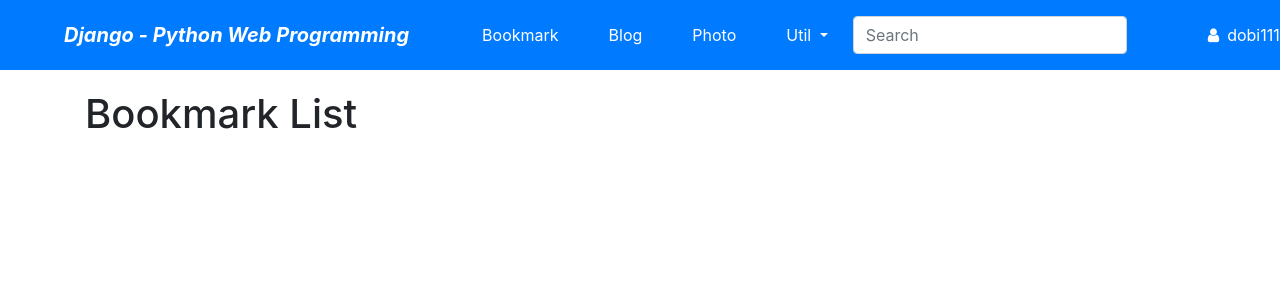
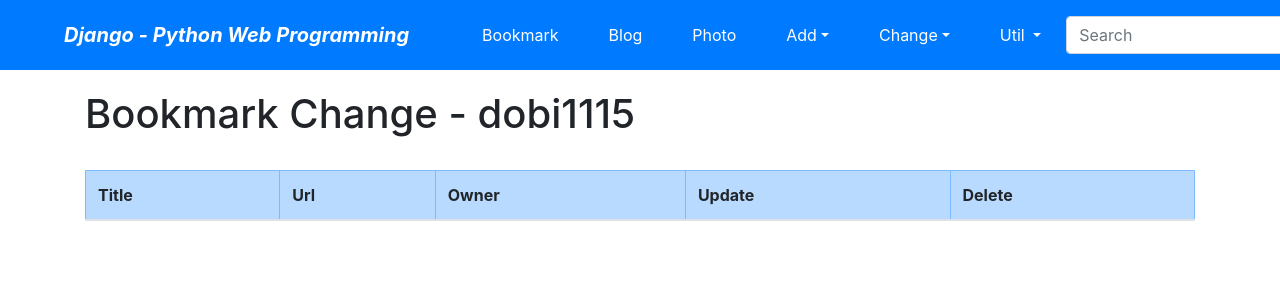
Before and after one commit to louisuss/django_blog_practice, a Django app: page /bookmark/change/ in a window 1280 px wide. Shown: the top 300 px of the page. Run offline with Django 3.2, Linux system fonts and the light colour scheme; a user stored in the database is signed in; data comes from the database, SQL or seed files in the repository; both versions use the stored data as it was after the commit; lists and menus that the app fills with data are empty; parts of the project's set-up code (start-up, migrations or seed data) failed here and were passed over; some libraries are stand-ins or nearby versions.

Commit message:
Modified blog and bookmark templates

```diff
--- /dev/null
+++ b/bookmark/templates/bookmark/bookmark_change_list.html
@@ -0,0 +1,30 @@
+{% extends "base.html" %}
+{% block title %}bookmark_change_list.html{% endblock %}
+
+{% block content %}
+<h1>Bookmark Change - {{user}}</h1>
+<br>
+
+<table class="table table-bordered table-condensed table-striped">
+    <thead>
+        <tr class="table-primary">
+            <th>Title</th>
+            <th>Url</th>
+            <th>Owner</th>
+            <th>Update</th>
+            <th>Delete</th>
+        </tr>
+    </thead>
+    <tbody>
+        {% for item in object_list %}
+        <tr>
+            <td>{{item.title}}</td>
+            <td>{{item.url}}</td>
+            <td>{{item.owner}}</td>
+            <td><a href="{% url 'bookmark:update' item.id %}">Update</a></td>
+            <td><a href="{% url 'bookmark:delete' item.id %}">Delete</a></td>
+        </tr>
+        {% endfor %}
+    </tbody>
+</table>
+{% endblock %}
--- a/templates/base.html
+++ b/templates/base.html
@@ -33,6 +33,27 @@
         </li>
 
         <li class="nav-item dropdown mx-1 btn btn-primary">
+          <a href="#" class="nav-link dropdown-toggle text-white" data-toggle="dropdown">Add</a>
+          <div class="dropdown-menu">
+            <a href="{% url 'bookmark:add' %}" class="dropdown-item">Bookmark</a>
+            <a href="{% url 'blog:add'%}" class="dropdown-item">Post</a>
+            <div class="dropdown-divider"></div>
+            <a href="" class="dropdown-item">Album</a>
+            <a href="" class="dropdown-item">Photo</a>
+          </div>
+        </li>
+
+        <li class="nav-item dropdown mx-1 btn btn-primary">
+          <a href="#" class="nav-link dropdown-toggle text-white" data-toggle="dropdown">Change</a>
+          <div class="dropdown-menu">
+            <a href="{% url 'bookmark:change' %}" class="dropdown-item">Bookmark</a>
+            <a href="{% url 'blog:change'%}" class="dropdown-item">Post</a>
+            <div class="dropdown-divider"></div>
+            <a href="" class="dropdown-item">Album</a>
+            <a href="" class="dropdown-item">Photo</a>
+          </div>
+        </li>
+        <li class="nav-item dropdown mx-1 btn btn-primary">
           <a class="nav-link dropdown-toggle text-white" href="#" data-toggle="dropdown">
             Util
           </a>
@@ -46,7 +67,8 @@
       </ul>
       <form class="form-inline my-2 my-lg-0" action="post">
         {% csrf_token %}
-        <input class="form-control mr-sm-2" type="search" placeholder="Search" aria-label="Search" name="search_word" />
+        <input class=" form-control mr-sm-2" type="search" placeholder="Search" aria-label="Search"
+          name="search_word" />
       </form>
 
       <ul class="navbar-nav ml-5 mr-5">
```
Also changed, not shown: blog/templates/blog/post_change_list.html (added, +31 -0 lines), blog/templates/blog/post_confirm_delete.html (added, +13 -0 lines), blog/templates/blog/post_form.html (added, +61 -0 lines), blog_project/views.py (+5 -6 lines), bookmark/templates/bookmark/bookmark_confirm_delete.html (added, +13 -0 lines), bookmark/templates/bookmark/bookmark_form.html (added, +37 -0 lines), db.sqlite3, photo/migrations/0002_auto_20200808_1154.py (added).
